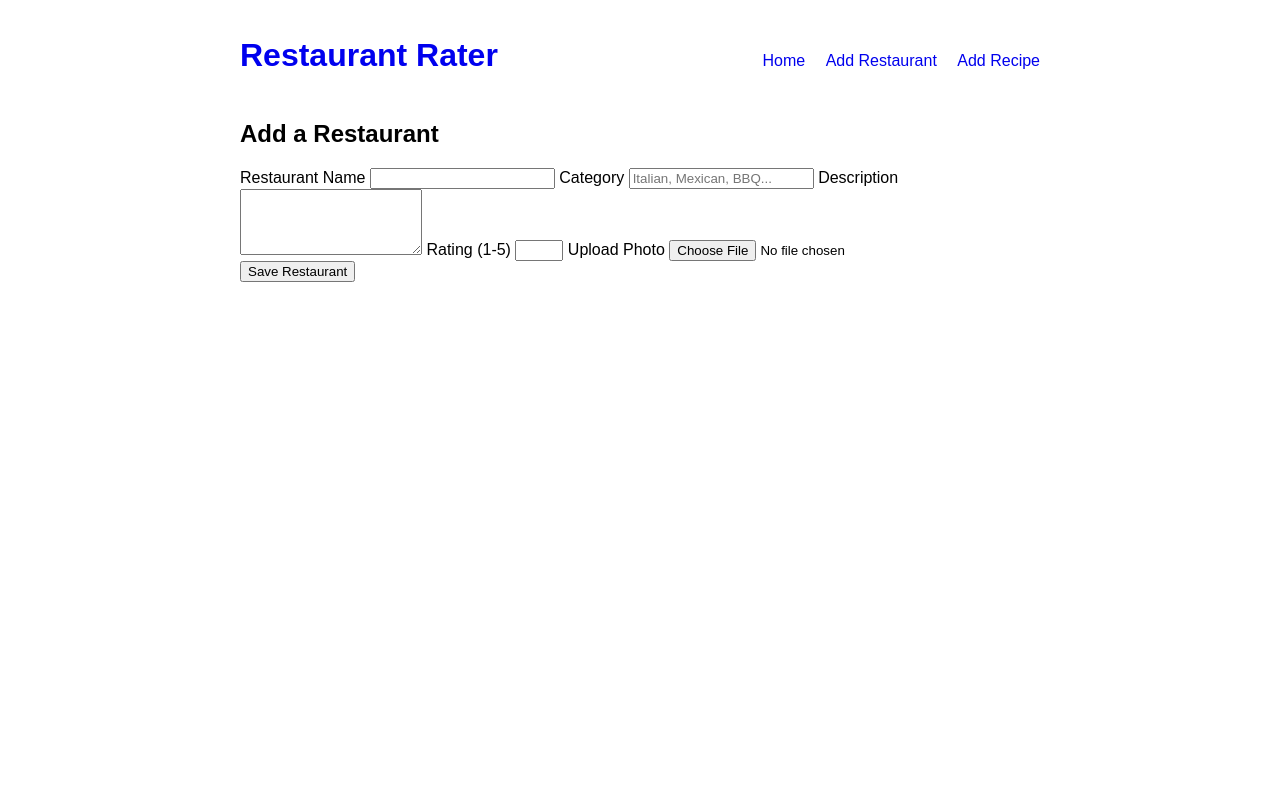
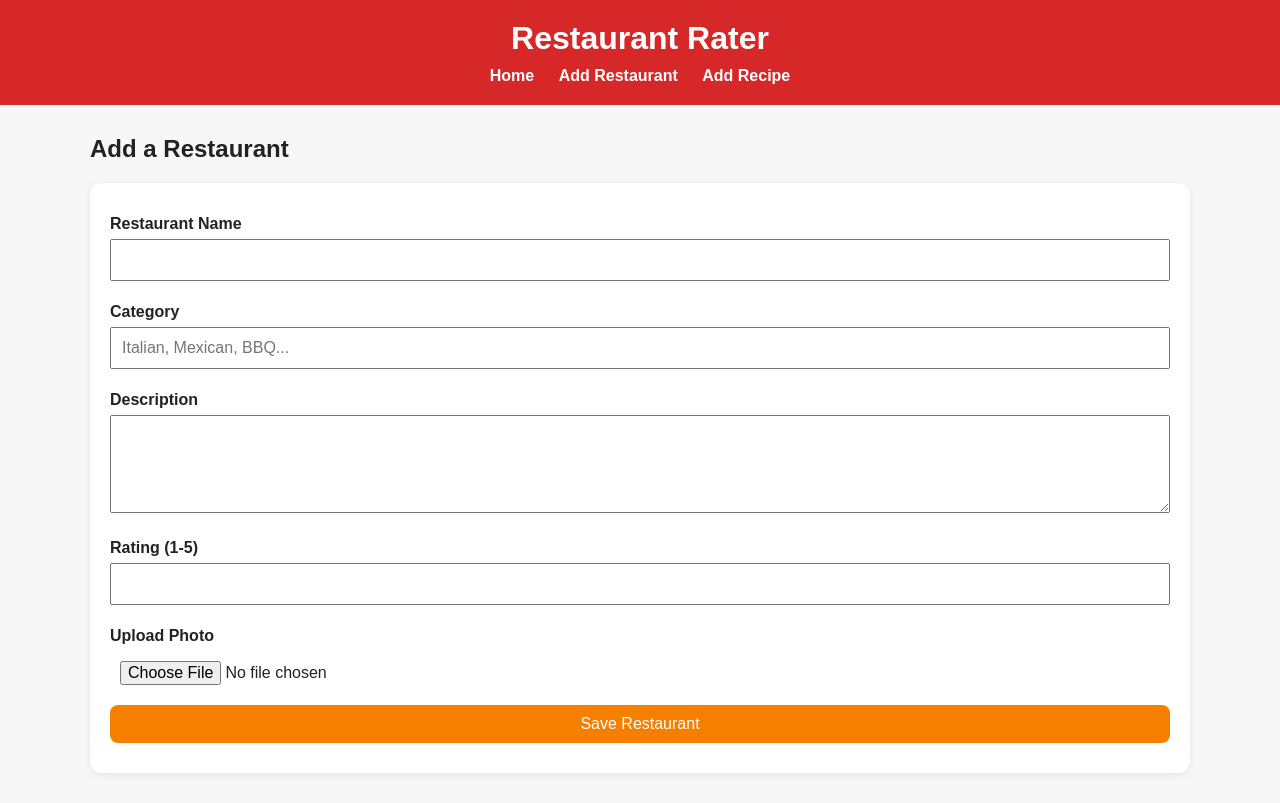
Before and after one commit to Bhimpele81/RestaurantRater, a Flask app: page /add_restaurant in a window 1280 px wide. Before the commit the page ends 282 px from the top, so only its background shows below. Run offline with Flask 3, Linux system fonts and the light colour scheme.

Commit message:
Update style.css

```diff
--- a/Restaurant Rater/static/style.css
+++ b/Restaurant Rater/static/style.css
@@ -1,32 +1,108 @@
 body {
-  font-family: Arial, sans-serif;
-  max-width: 800px;
-  margin: 0 auto;
-  padding: 1rem;
+    font-family: Arial, sans-serif;
+    margin: 0;
+    background-color: #f7f7f7;
+    color: #222;
 }
 
 header {
-  display: flex;
-  align-items: baseline;
-  justify-content: space-between;
-  margin-bottom: 1.5rem;
+    background-color: #d62828;
+    color: white;
+    padding: 20px;
+    text-align: center;
 }
 
-header a {
-  text-decoration: none;
+header h1 {
+    margin: 0 0 10px 0;
+}
+
+header h1 a {
+    color: white;
+    text-decoration: none;
 }
 
 nav a {
-  margin-left: 1rem;
+    color: white;
+    text-decoration: none;
+    margin: 0 10px;
+    font-weight: bold;
 }
 
-ul {
-  padding-left: 1.2rem;
+.container {
+    width: 90%;
+    max-width: 1100px;
+    margin: 30px auto;
 }
 
-label input,
-label textarea,
-label select {
-  width: 100%;
-  max-width: 400px;
+.flash-messages {
+    list-style: none;
+    padding: 0;
 }
+
+.flash-messages li {
+    background: #d4edda;
+    color: #155724;
+    padding: 10px;
+    margin-bottom: 10px;
+    border-radius: 8px;
+}
+
+.card-grid {
+    display: grid;
+    grid-template-columns: repeat(auto-fit, minmax(260px, 1fr));
+    gap: 20px;
+    margin-bottom: 40px;
+}
+
+.card,
+.detail-card,
+.form-card {
+    background: white;
+    padding: 20px;
+    border-radius: 12px;
+    box-shadow: 0 2px 8px rgba(0, 0, 0, 0.08);
+}
+
+.card img,
+.detail-image {
+    width: 100%;
+    border-radius: 10px;
+    margin-bottom: 15px;
+    object-fit: cover;
+    max-height: 250px;
+}
+
+form label {
+    display: block;
+    margin-top: 12px;
+    margin-bottom: 6px;
+    font-weight: bold;
+}
+
+form input,
+form textarea,
+form button {
+    width: 100%;
+    padding: 10px;
+    font-size: 1rem;
+    margin-bottom: 10px;
+    box-sizing: border-box;
+}
+
+form button,
+.button {
+    background-color: #f77f00;
+    color: white;
+    border: none;
+    border-radius: 8px;
+    cursor: pointer;
+    text-decoration: none;
+    display: inline-block;
+    text-align: center;
+    padding: 10px 16px;
+}
+
+form button:hover,
+.button:hover {
+    background-color: #d66b00;
+}
```
